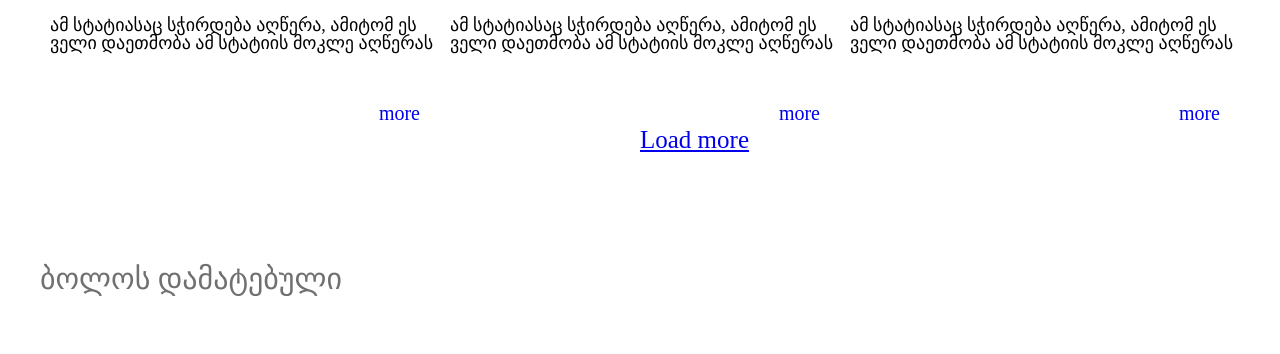
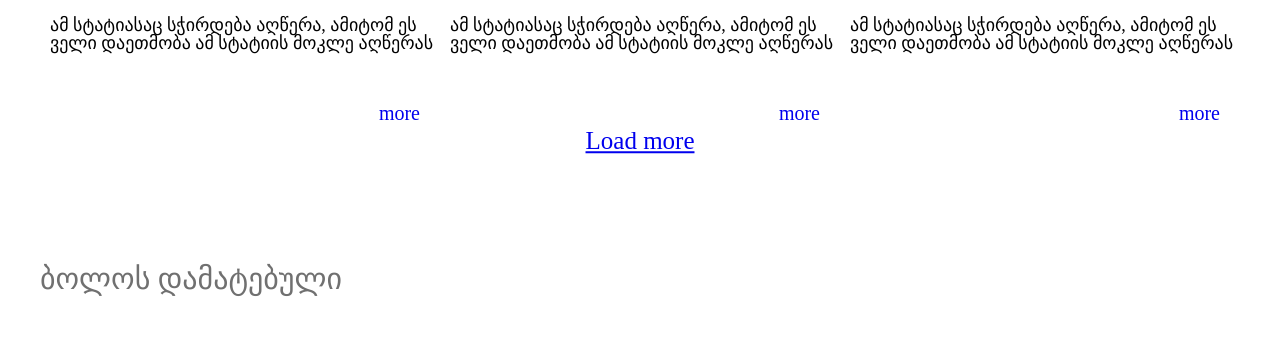
Before and after one commit to LindaGiorgadze/Homework_11, a plain HTML site: page index.html in a window 1280 px wide. Shown: the part 1260-1614 px from the top of the page. Drawn offline with Linux system fonts and the light colour scheme.

Commit message:
Update style.css

```diff
--- a/CSS/style.css
+++ b/CSS/style.css
@@ -141,6 +141,7 @@ article {
     position: absolute;
     bottom: 0;
     left: 50%;
+    transform: translate(-50%, 5%);
 }
 .popular {
 	position: relative;
```
